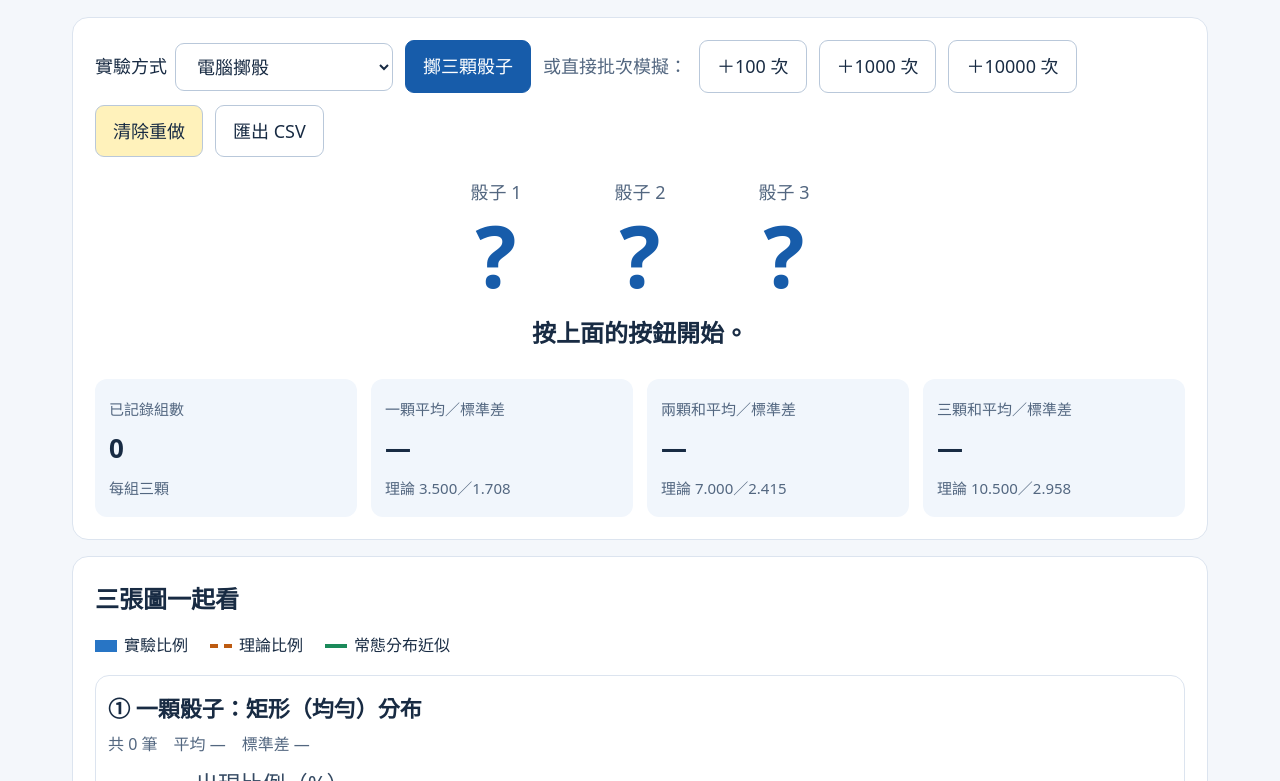
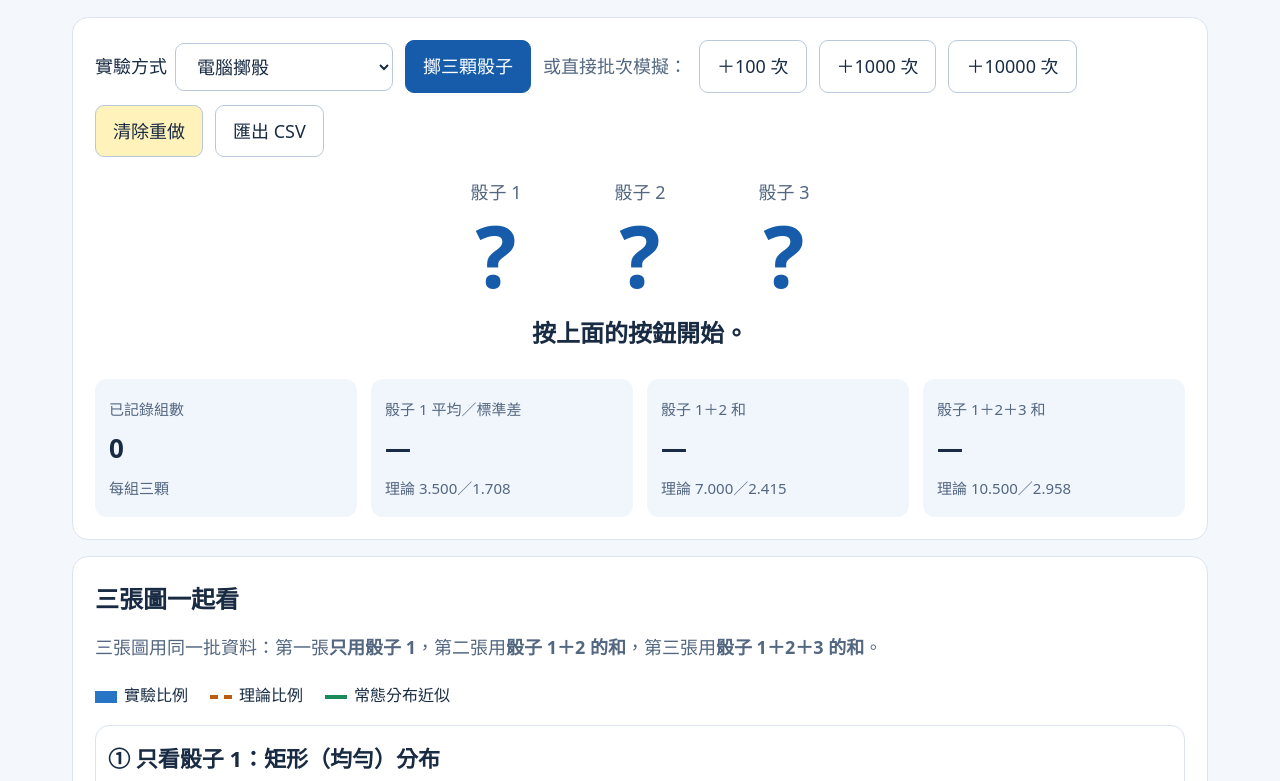
Before and after one commit to tfc02106-cpu/Dist3, a plain HTML site: page index.html in a window 1280 px wide. Shown: the part 171-952 px from the top of the page. Drawn offline with Linux system fonts and the light colour scheme.

Commit message:
Update index.html

```diff
--- a/index.html
+++ b/index.html
@@ -102,14 +102,15 @@ footer{font-size:16px;color:#536780;margin-top:24px}
 
   <div class="metrics">
     <div class="metric"><span class="muted">已記錄組數</span><span class="value" id="mN">0</span><span class="muted">每組三顆</span></div>
-    <div class="metric"><span class="muted">一顆平均／標準差</span><span class="value" id="m1">—</span><span class="muted">理論 3.500／1.708</span></div>
-    <div class="metric"><span class="muted">兩顆和平均／標準差</span><span class="value" id="m2">—</span><span class="muted">理論 7.000／2.415</span></div>
-    <div class="metric"><span class="muted">三顆和平均／標準差</span><span class="value" id="m3">—</span><span class="muted">理論 10.500／2.958</span></div>
+    <div class="metric"><span class="muted">骰子 1 平均／標準差</span><span class="value" id="m1">—</span><span class="muted">理論 3.500／1.708</span></div>
+    <div class="metric"><span class="muted">骰子 1＋2 和</span><span class="value" id="m2">—</span><span class="muted">理論 7.000／2.415</span></div>
+    <div class="metric"><span class="muted">骰子 1＋2＋3 和</span><span class="value" id="m3">—</span><span class="muted">理論 10.500／2.958</span></div>
   </div>
 </section>
 
 <section class="panel">
   <h2>三張圖一起看</h2>
+  <p class="sub">三張圖用同一批資料：第一張<strong>只用骰子 1</strong>，第二張用<strong>骰子 1＋2 的和</strong>，第三張用<strong>骰子 1＋2＋3 的和</strong>。</p>
   <div class="legend">
     <span><i class="key bar"></i>實驗比例</span>
     <span><i class="key theory"></i>理論比例</span>
@@ -201,7 +202,7 @@ function stat(v){
 }
 
 /* ---------- 畫圖 ---------- */
-function chart(values, n, title){
+function chart(values, n, title, xlab){
   const { min, max, p } = THEORY[n];
   const k = max - min + 1;
   const counts = Array(k).fill(0);
@@ -243,7 +244,7 @@ function chart(values, n, title){
   s += theo.map((v,i) => `<circle cx="${X(i+min).toFixed(1)}" cy="${Y(v).toFixed(1)}" r="4" fill="#bd5b11"/>`).join('');
 
   s += `<text x="${L}" y="22" font-size="19">出現比例（%）</text>`
-     + `<text x="${W/2}" y="${H-4}" text-anchor="middle" font-size="20">${n === 1 ? '骰子點數' : n + ' 顆骰子的點數和'}</text>`;
+     + `<text x="${W/2}" y="${H-4}" text-anchor="middle" font-size="20">${xlab}</text>`;
 
   return `<h3>${title}</h3><p>共 ${N} 筆　平均 ${N ? stat(values).m.toFixed(3) : '—'}　標準差 ${N > 1 ? stat(values).sd.toFixed(3) : '—'}</p>`
        + `<svg viewBox="0 0 ${W} ${H}" role="img" aria-label="${title}">${s}</svg>`;
@@ -252,9 +253,9 @@ function chart(values, n, title){
 /* ---------- 更新畫面 ---------- */
 function render(){
   const v1 = sums(1), v2 = sums(2), v3 = sums(3);
-  $('chartA').innerHTML = chart(v1, 1, '① 一顆骰子：矩形（均勻）分布');
-  $('chartB').innerHTML = chart(v2, 2, '② 兩顆點數和：三角分布');
-  $('chartC').innerHTML = chart(v3, 3, '③ 三顆點數和：開始接近鐘形');
+  $('chartA').innerHTML = chart(v1, 1, '① 只看骰子 1：矩形（均勻）分布', '骰子 1 的點數');
+  $('chartB').innerHTML = chart(v2, 2, '② 骰子 1＋2 的點數和：三角分布', '骰子 1＋2 的點數和');
+  $('chartC').innerHTML = chart(v3, 3, '③ 骰子 1＋2＋3 的點數和：接近鐘形', '骰子 1＋2＋3 的點數和');
 
   $('mN').textContent = trials.length.toLocaleString();
   const fmt = v => { const s = stat(v); return s ? s.m.toFixed(3) + '／' + s.sd.toFixed(3) : '—'; };
```
